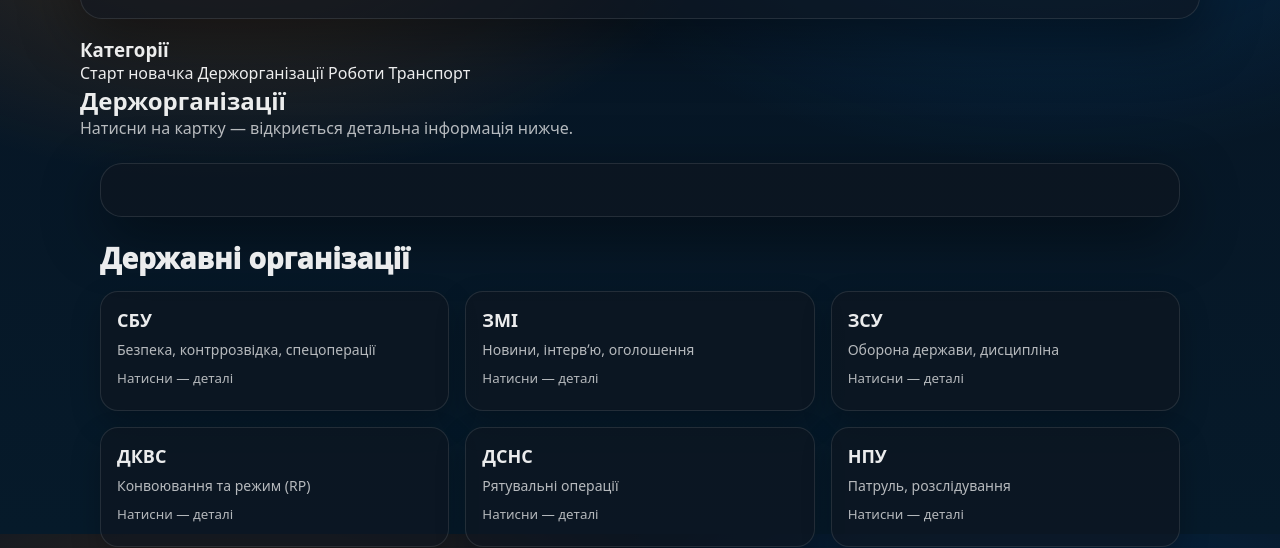
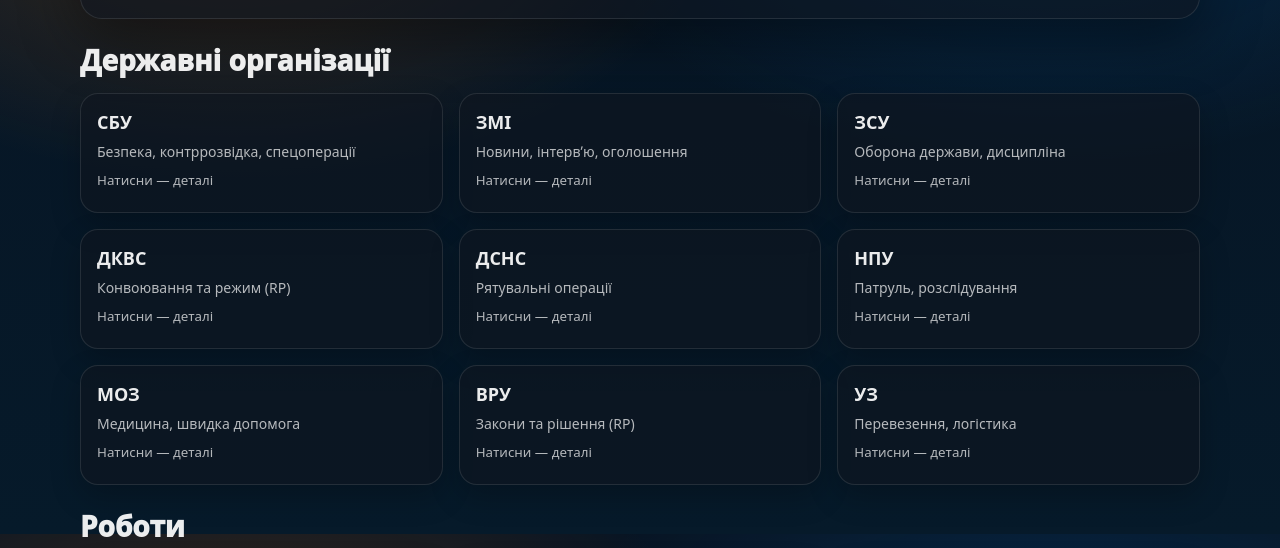
Before and after one commit to GTAINE-COM/gta-in-site, a plain HTML site: page wiki/index.html in a window 1280 px wide. Shown: the part 266-814 px from the top of the page. Drawn offline with Linux system fonts and the light colour scheme.

Commit message:
Update index.html

```diff
--- a/wiki/index.html
+++ b/wiki/index.html
@@ -32,21 +32,6 @@
       <h1>Wiki сервера</h1>
       <p>Обирай категорію зліва. Тут: держорганізації, роботи, транспорт та основи для новачків.</p>
     </section>
-
-    <div class="cab_layout">
-      <aside class="side">
-        <h3>Категорії</h3>
-        <a href="#start">Старт новачка</a>
-        <a href="#orgs">Держорганізації</a>
-        <a href="#jobs">Роботи</a>
-        <a href="#transport">Транспорт</a>
-      </aside>
-      <section class="panel" id="orgs">
-  <h2>Держорганізації</h2>
-  <p class="muted">Натисни на картку — відкриється детальна інформація нижче.</p>
-  <main class="container">
-  <section class="hero">
-  </section>
   <!-- ДЕРЖ.ОРГ -->
   <section class="section" id="orgs">
     <h2 class="section_title">Державні організації</h2>
```
